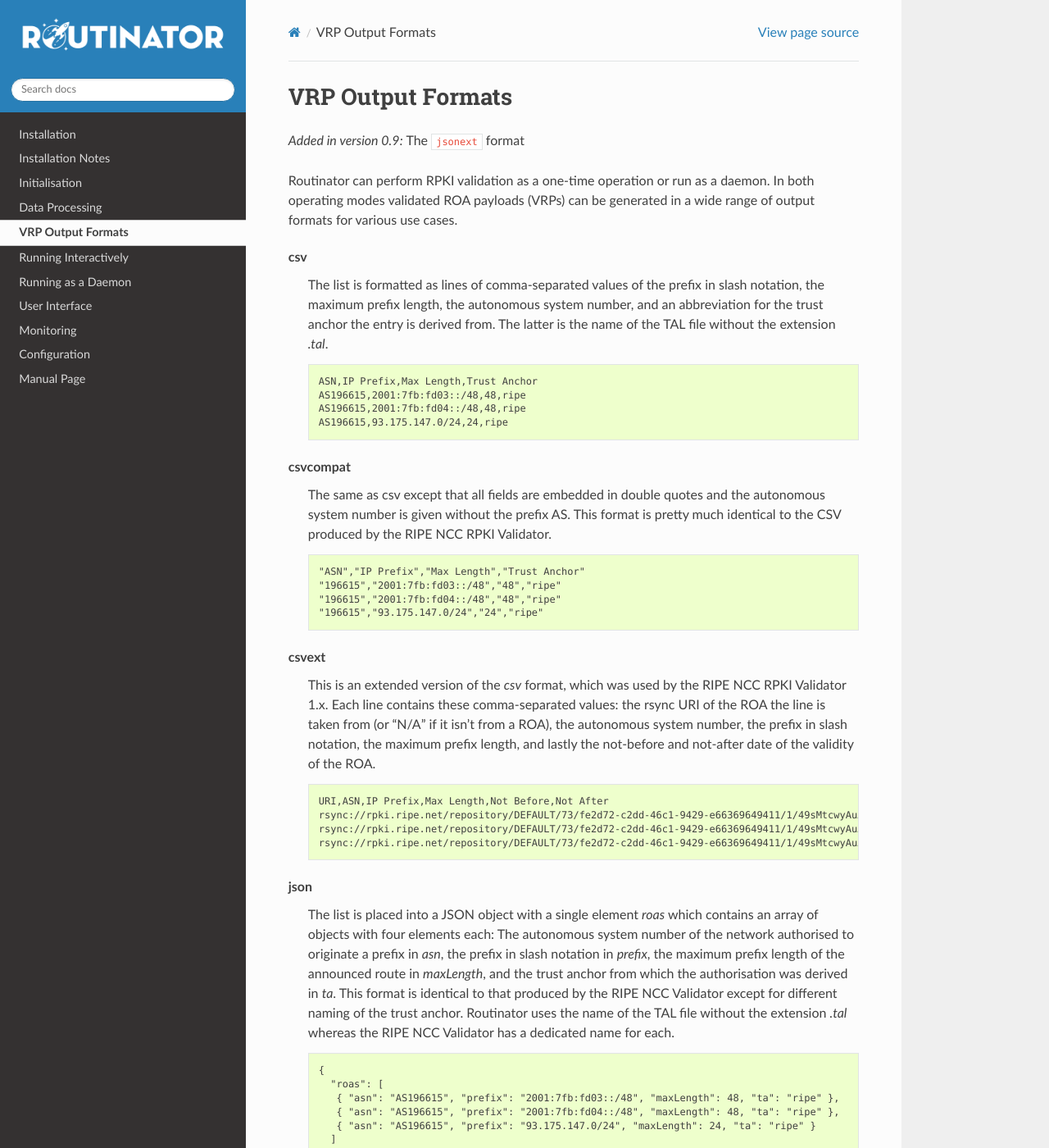
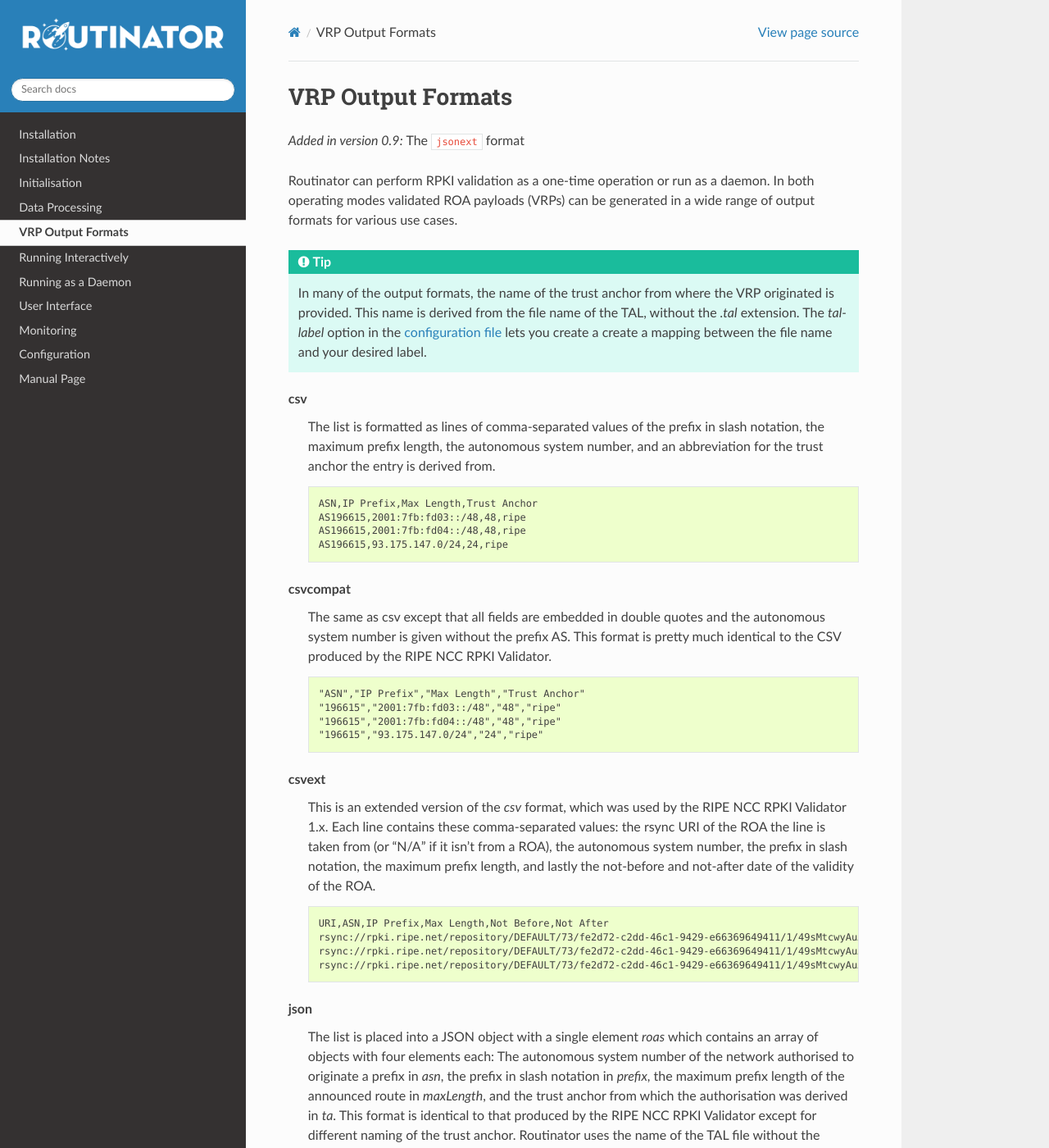
Before and after one commit to NLnetLabs/routinator, a Sphinx documentation site: the page built from source/output-formats.rst, in a window 1280 px wide and 1400 px high. Shown: the whole window at 82% size. Built offline with Sphinx 7.4.7 and the Read the Docs theme 2.0.0, drawn with Linux system fonts in a browser that asks for light colours; some of the changed text lies outside the part shown.

Commit message:
Describe `tal-label`

```diff
--- a/source/output-formats.rst
+++ b/source/output-formats.rst
@@ -10,11 +10,16 @@
 daemon. In both operating modes validated ROA payloads (VRPs) can be generated
 in a wide range of output formats for various use cases.
 
+.. Tip:: In many of the output formats, the name of the trust anchor from where
+         the VRP originated is provided. This name is derived from the file name
+         of the TAL, without  the *.tal* extension. The *tal-label* option in
+         the :ref:`configuration file <doc_routinator_configuration>` lets you
+         create a create a mapping between the file name and your desired label.
+
 csv
       The list is formatted as lines of comma-separated values of the prefix in
       slash notation, the maximum prefix length, the autonomous system number,
-      and an abbreviation for the trust anchor the entry is derived from. The
-      latter is the name of the TAL file  without the extension *.tal*.
+      and an abbreviation for the trust anchor the entry is derived from.
 
       .. code-block:: text
 
@@ -58,7 +63,7 @@
       the prefix in slash notation in *prefix*, the maximum prefix length of the
       announced route in *maxLength*, and the trust anchor from which the
       authorisation was derived in *ta*. This format is identical to that
-      produced by the RIPE NCC Validator except for different naming of the
+      produced by the RIPE NCC RPKI Validator except for different naming of the
       trust anchor. Routinator uses the name of the TAL file without the
       extension *.tal* whereas the RIPE NCC Validator has a dedicated name for
       each.
```
